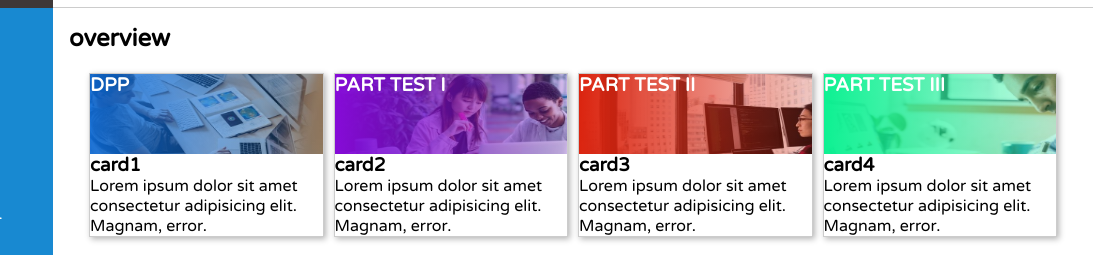
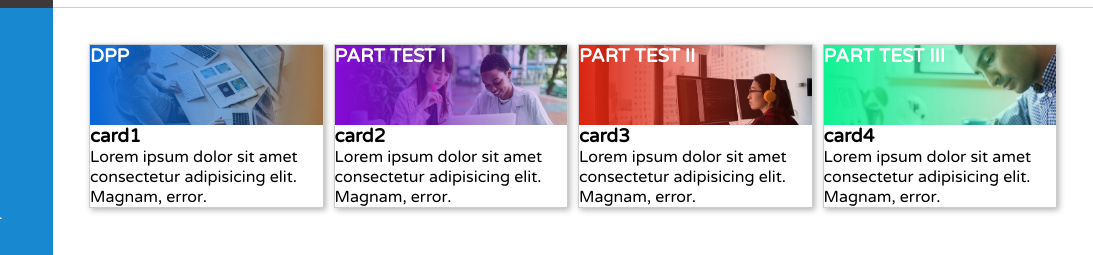
Before and after one commit to nikhil-ghate/thinkIIT, a plain HTML site: page index.html in a window 1280 px wide. Shown: the part 82-337 px from the top of the page, 187-1280 px from the left. Drawn offline with Linux system fonts and the light colour scheme.

Commit message:
minor bug fix

```diff
--- a/index.html
+++ b/index.html
@@ -68,7 +68,6 @@
             </div>
         </header>
         <main>
-            <h2 class="dash-title">overview</h2>
             <div class="container">
                 <div class="grid">
                     <article id="card1">
--- a/style.css
+++ b/style.css
@@ -105,7 +105,7 @@ span {
 }
 
 #sidebar-toggle:checked ~ .main-content {
-  margin-left: 180px;
+  margin-left: 100px;
 }
 
 #sidebar-toggle:checked ~ .main-content header {
@@ -193,23 +193,23 @@ main {
   background: linear-gradient(to left, transparent, #0768d8),
     url("img/comp2.jpg");
   background-position: center;
-  background-size: 300px 120px;
+  background-size: cover;
 }
 
 #card2 .hero-title {
   background: linear-gradient(to left, transparent, rgb(134, 11, 216)),
     url("img/comp1.jpg");
-  background-size: 300px 120px;
+  background-size: cover;
 }
 
 #card3 .hero-title {
   background: linear-gradient(to left, transparent, rgb(219, 36, 15)),
     url("img/comp3.jpg");
-  background-size: 300px 120px;
+  background-size: cover;
 }
 
 #card4 .hero-title {
   background: linear-gradient(to left, transparent, rgb(13, 241, 146)),
     url("img/laptop-with-student.jpg");
-  background-size: 300px 120px;
+  background-size: cover;
 }
```
